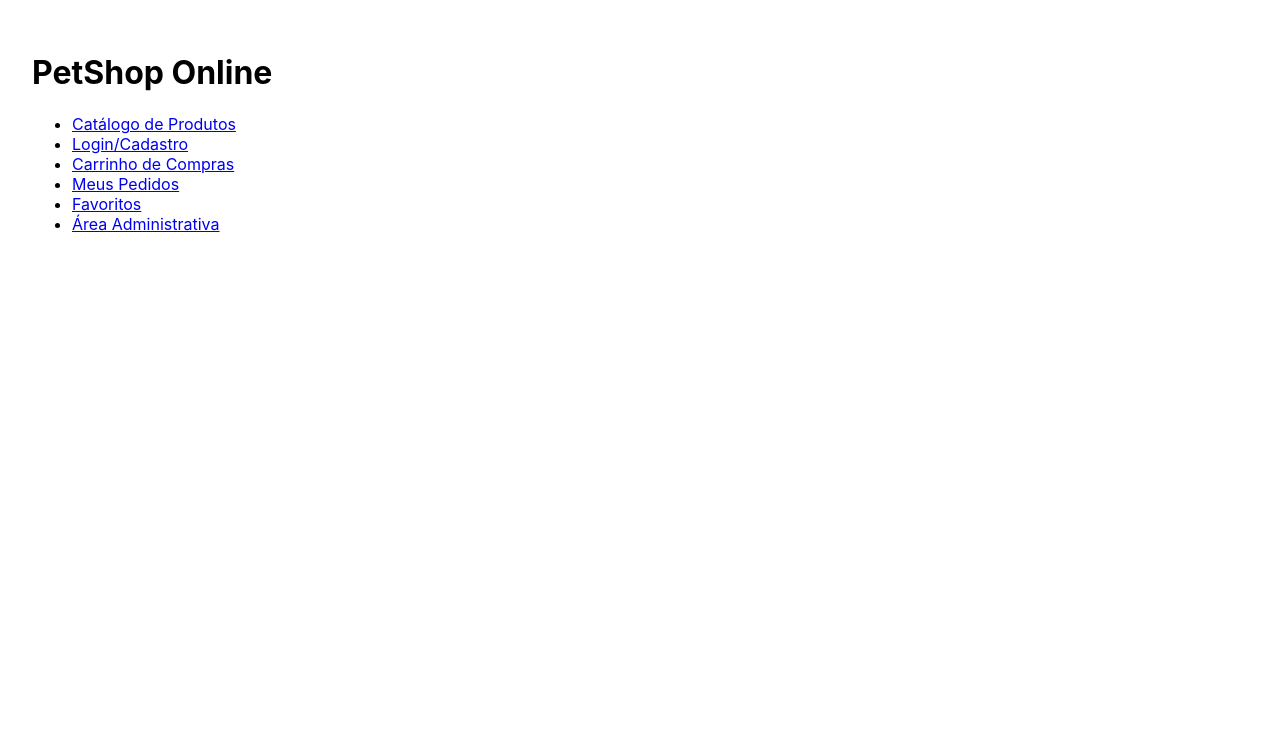
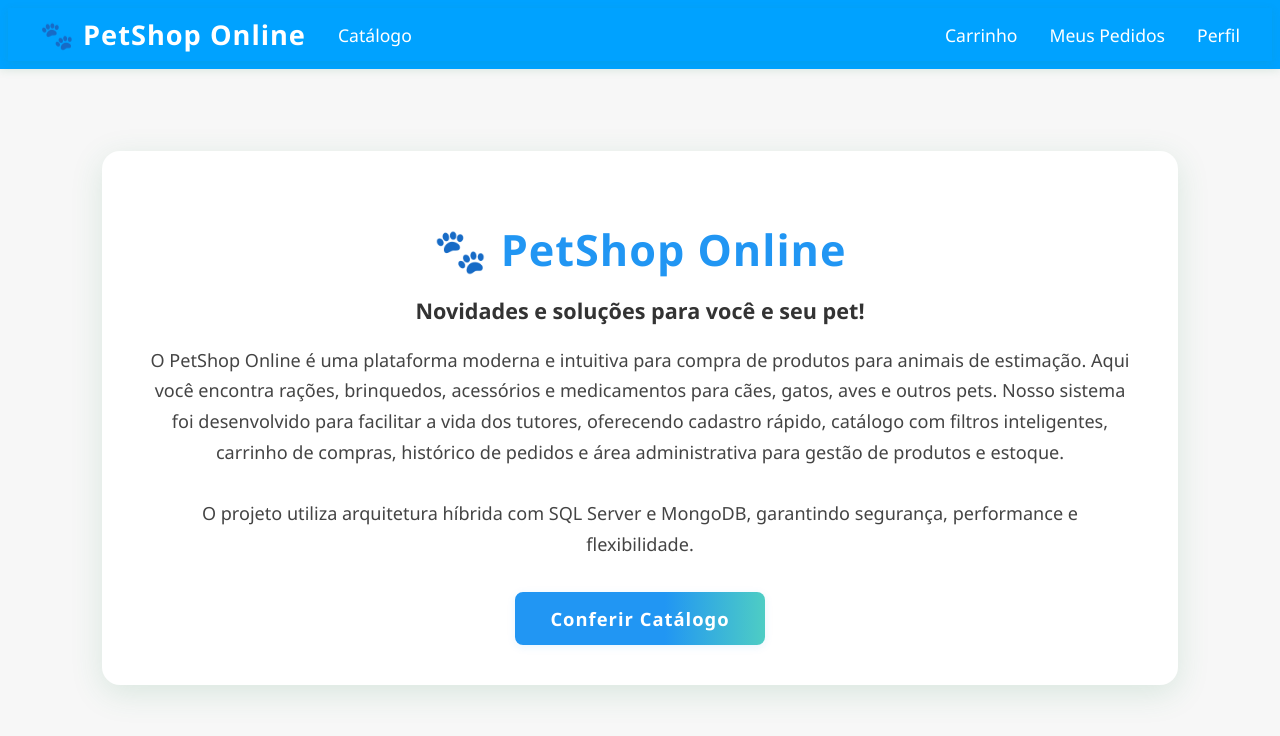
Before and after one commit to leo-vinicius/PetShopOnline, a React (Create React App) app in the folder petshoponlinefront/: page / in a window 1280 px wide. Shown: the top 736 px of the page. Built offline with nearby package versions, Linux system fonts and the light colour scheme.

Commit message:
ajustar visual inicial da home

```diff
--- /dev/null
+++ b/petshoponlinefront/src/components/home/HomeContent.tsx
@@ -0,0 +1,54 @@
+
+export default function HomeContent() {
+    return (
+        <>
+            <h1 style={{
+                color: '#2196f3',
+                fontWeight: 800,
+                fontSize: '2.7rem',
+                marginBottom: '0.7rem',
+                letterSpacing: '1px'
+            }}>
+                🐾 PetShop Online
+            </h1>
+            <h2 style={{
+                color: '#333',
+                fontWeight: 600,
+                fontSize: '1.35rem',
+                marginBottom: '1.2rem'
+            }}>
+                Novidades e soluções para você e seu pet!
+            </h2>
+            <p style={{
+                color: '#444',
+                fontSize: '1.13rem',
+                marginBottom: '2rem',
+                lineHeight: 1.7
+            }}>
+                O PetShop Online é uma plataforma moderna e intuitiva para compra de produtos para animais de estimação. Aqui você encontra rações, brinquedos, acessórios e medicamentos para cães, gatos, aves e outros pets. Nosso sistema foi desenvolvido para facilitar a vida dos tutores, oferecendo cadastro rápido, catálogo com filtros inteligentes, carrinho de compras, histórico de pedidos e área administrativa para gestão de produtos e estoque.
+                <br /><br />
+                O projeto utiliza arquitetura híbrida com SQL Server e MongoDB, garantindo segurança, performance e flexibilidade.
+            </p>
+            <a
+                href="/produtos"
+                style={{
+                    display: 'inline-block',
+                    background: 'linear-gradient(90deg, #2196f3 60%, #4ecdc4 100%)',
+                    color: '#fff',
+                    fontWeight: 600,
+                    fontSize: '1.15rem',
+                    borderRadius: '8px',
+                    padding: '0.9rem 2.2rem',
+                    textDecoration: 'none',
+                    boxShadow: '0 2px 8px rgba(33,150,243,0.10)',
+                    letterSpacing: '1px',
+                    transition: 'background 0.2s, transform 0.2s'
+                }}
+                onMouseOver={e => (e.currentTarget.style.background = '#1976d2')}
+                onMouseOut={e => (e.currentTarget.style.background = 'linear-gradient(90deg, #2196f3 60%, #4ecdc4 100%)')}
+            >
+                Conferir Catálogo
+            </a>
+        </>
+    );
+}
--- /dev/null
+++ b/petshoponlinefront/src/components/menu/Menu.tsx
@@ -0,0 +1,85 @@
+
+const leftMenu = [
+    { label: '🐾 PetShop Online', path: '/', isLogo: true },
+    { label: 'Catálogo', path: '/produtos', icon: '' }
+];
+
+const rightMenu = [
+    { label: 'Carrinho', path: '/carrinho', icon: '' },
+    { label: 'Meus Pedidos', path: '/pedidos', icon: '' },
+    { label: 'Perfil', path: '/login', icon: '' }
+];
+
+export default function HomeMenu({ horizontal = true }: { horizontal?: boolean }) {
+    return (
+        <nav style={{
+            width: '100%',
+            maxWidth: '1200px',
+            margin: '0 auto',
+            display: 'flex',
+            alignItems: 'center',
+            justifyContent: 'space-between',
+            background: '#00a2ffff',
+            padding: '0.5rem 2rem',
+            boxShadow: '0 2px 8px rgba(46,139,87,0.12)',
+            flexWrap: 'wrap',
+            overflow: 'hidden'
+        }}>
+            <ul style={{
+                display: 'flex',
+                alignItems: 'center',
+                gap: '2rem',
+                listStyle: 'none',
+                margin: 0,
+                padding: 0
+            }}>
+                {leftMenu.map(item => (
+                    <li key={item.path}>
+                        <a
+                            href={item.path}
+                            style={{
+                                display: 'flex',
+                                alignItems: 'center',
+                                color: '#fff',
+                                fontWeight: item.isLogo ? 700 : 500,
+                                fontSize: item.isLogo ? '1.7rem' : '1.1rem',
+                                textDecoration: 'none',
+                                letterSpacing: item.isLogo ? '1px' : undefined
+                            }}
+                        >
+                            {item.icon && <span style={{ marginRight: '0.5rem', fontSize: '1.3rem' }}>{item.icon}</span>}
+                            {item.label}
+                        </a>
+                    </li>
+                ))}
+            </ul>
+            <ul style={{
+                display: 'flex',
+                alignItems: 'center',
+                gap: '2rem',
+                listStyle: 'none',
+                margin: 0,
+                padding: 0
+            }}>
+                {rightMenu.map(item => (
+                    <li key={item.path}>
+                        <a
+                            href={item.path}
+                            style={{
+                                display: 'flex',
+                                alignItems: 'center',
+                                color: '#fff',
+                                fontWeight: 500,
+                                fontSize: '1.1rem',
+                                textDecoration: 'none'
+                            }}
+                        >
+                            {item.icon && <span style={{ marginRight: '0.5rem', fontSize: '1.3rem' }}>{item.icon}</span>}
+                            {item.label}
+                        </a>
+                    </li>
+                ))}
+            </ul>
+        </nav>
+    );
+}
--- a/petshoponlinefront/src/pages/Home.tsx
+++ b/petshoponlinefront/src/pages/Home.tsx
@@ -1,18 +1,44 @@
+import HomeContent from '../components/home/HomeContent';
+import HomeMenu from '../components/menu/Menu';
 
 export default function Home() {
     return (
-        <div style={{ padding: '2rem' }}>
-            <h1>PetShop Online</h1>
-            <nav>
-                <ul>
-                    <li><a href="/produtos">Catálogo de Produtos</a></li>
-                    <li><a href="/login">Login/Cadastro</a></li>
-                    <li><a href="/carrinho">Carrinho de Compras</a></li>
-                    <li><a href="/pedidos">Meus Pedidos</a></li>
-                    <li><a href="/favoritos">Favoritos</a></li>
-                    <li><a href="/admin">Área Administrativa</a></li>
-                </ul>
-            </nav>
+        <div style={{
+            minHeight: '100vh',
+            background: '#f7f7f7',
+            fontFamily: 'Segoe UI, Arial, sans-serif'
+        }}>
+            <header style={{
+                width: '100%',
+                background: '#00a2ffff',
+                boxShadow: '0 2px 8px rgba(46,139,87,0.12)',
+                padding: '0.5rem 0',
+                position: 'sticky',
+                top: 0,
+                zIndex: 10
+            }}>
+                <HomeMenu horizontal />
+            </header>
+            <main style={{
+                display: 'flex',
+                flexDirection: 'column',
+                alignItems: 'center',
+                justifyContent: 'center',
+                minHeight: 'calc(100vh - 70px)'
+            }}>
+                <div style={{
+                    background: '#fff',
+                    borderRadius: '18px',
+                    boxShadow: '0 8px 32px rgba(46,139,87,0.15)',
+                    padding: '2.5rem 3rem',
+                    maxWidth: '980px',
+                    width: '100%',
+                    marginBottom: '2rem',
+                    textAlign: 'center'
+                }}>
+                    <HomeContent />
+                </div>
+            </main>
         </div>
     );
 }
```
